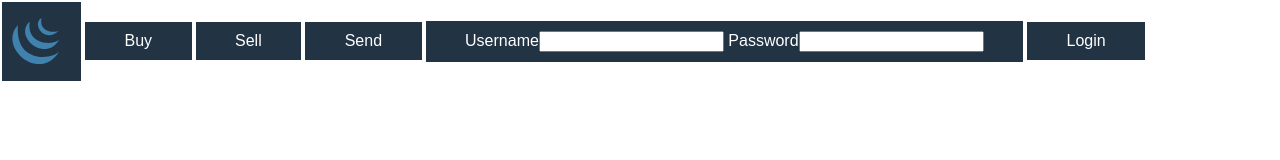
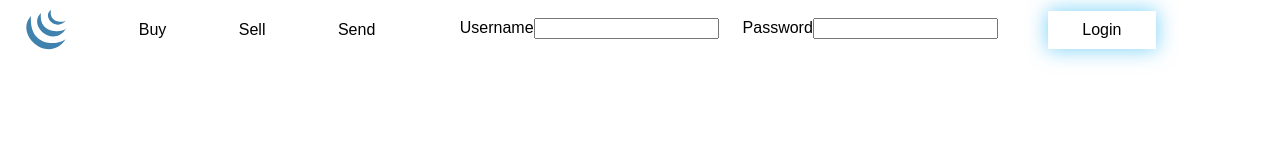
Before and after one commit to alejandromdz/js_responsive_nav, a plain HTML site: page index.html in a window 1280 px wide. Both pictures are taken after a click on the item "Login". Drawn offline with Linux system fonts and the light colour scheme.

Commit message:
first commit

```diff
--- a/index.html
+++ b/index.html
@@ -8,13 +8,17 @@
 <body>
     <nav id="main">
         <ul>
-            <li><img class="logo" src="jquery.svg" alt=""></li>
+            <li class="logo"><img src="jquery.svg" alt=""></li>
             <li>Buy</li>
             <li>Sell</li>
             <li>Send</li>
             <li id="form"><form action="">
+                <fieldset>
                 <label for="username">Username</label><input type="text" id="username">
+                </fieldset>
+                <fieldset>
                 <label for="password">Password</label><input type="text" id="password">
+                </fieldset>
                 </form></li>
             <li id="login">Login</li>
             <li id="signup">Signup</li>
--- a/style.css
+++ b/style.css
@@ -1,5 +1,9 @@
 *{
     margin:0;
+
+}
+fieldset{
+    border:0;
 }
 #main{
     width: 100%;
@@ -11,26 +15,25 @@
     align-items: center;
     justify-content: center;
     padding:0;
+    height: 100%;
 }
 #main li{
     display: flex;
     flex-grow: 1;
     justify-content: center;
-    background: #234;
     font-family: arial;
-    color: white;
+
     padding: 10px;
     margin: 2px;
     cursor: default;
-
-
+    height: 100%;
 }
 #main li#form{
-    display:none;
+    opacity:0;
 }
 #main li#form.active
 {
-    display:flex;
+    opacity:1;
 }
 #main li#signup{
     opacity:1;
@@ -40,7 +43,20 @@
 {
     opacity: 0;
 }
-#main li:hover
+#main li:hover,#main li#form.active+li
 {
    box-shadow:  0px 0px 20px 1px rgba(3, 169, 244, 0.5);
 }
+#main li.logo {
+  padding:0;
+}
+#main li.logo img{
+    width:50px;
+    height: 50px;
+}
+@media (min-width: 992px){
+    #main li#form form{
+        display:flex;
+        flex-direction:row;
+    }
+}
```
